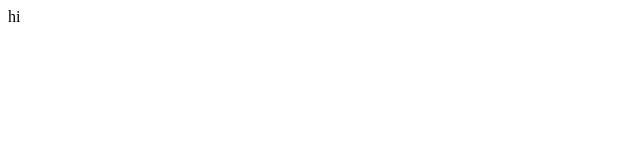
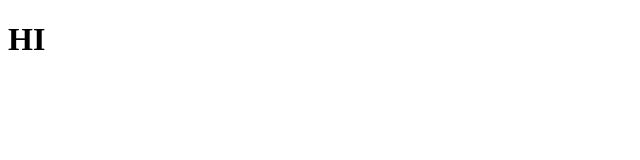
Before and after one commit to amitmishrajji/helo, a plain HTML site: page index.html in a window 1280 px wide. Shown: the full height of the page, 0-640 px from the left. Drawn offline with Linux system fonts and the light colour scheme.

Commit message:
Update and rename json.html to index.html

```diff
--- a/json.html
+++ b/index.html
@@ -22,6 +22,6 @@
     <title>Document</title>
 </head>
 <body>
-    hi
+    <h1>HI</h1>
 </body>
 </html>
```
